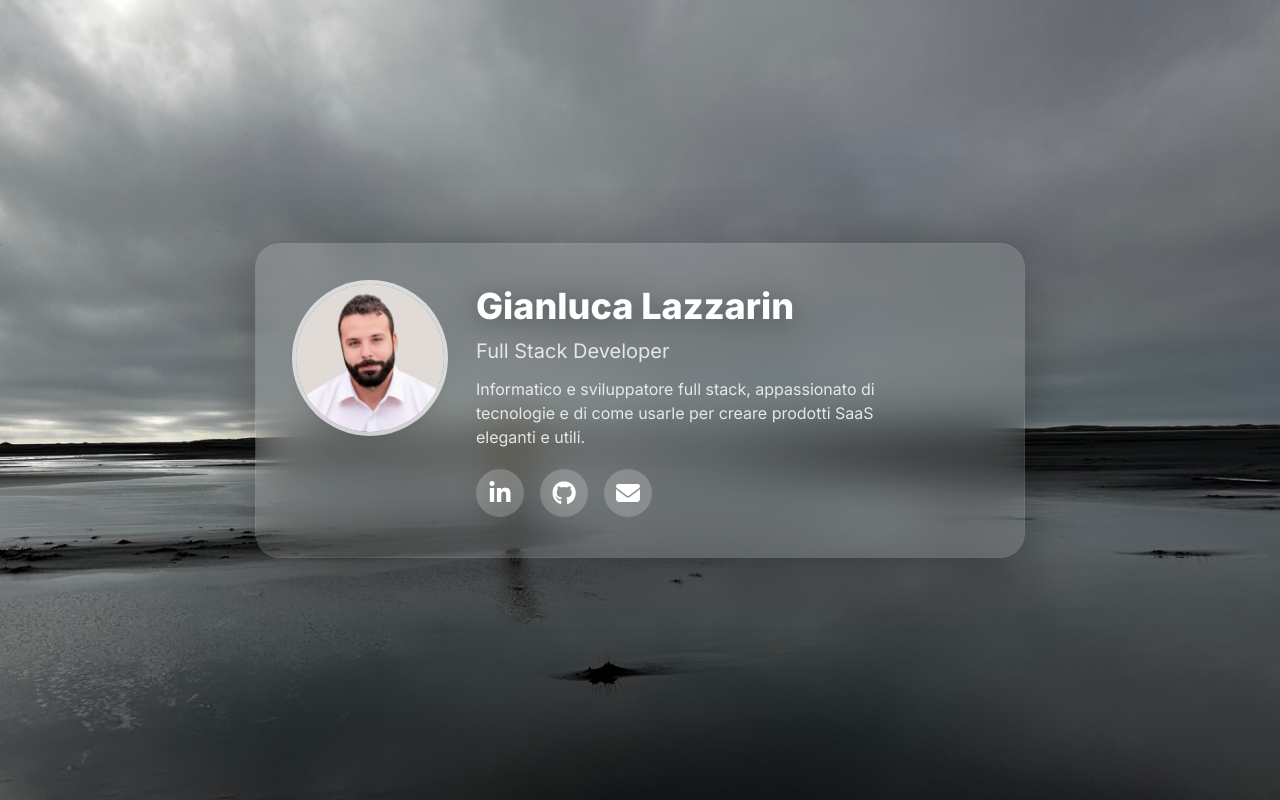
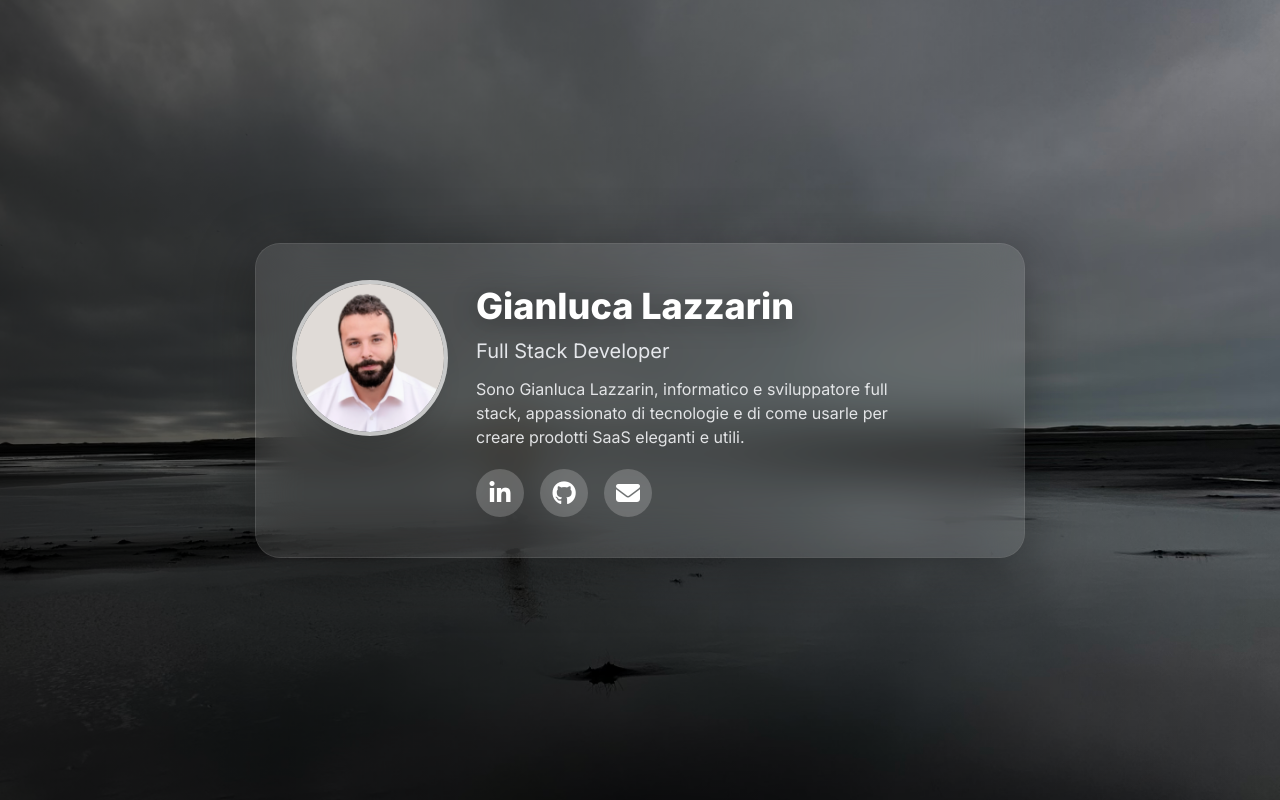
Before and after one commit to gianlucalazzarin/gianlucalazzar.in, a Next.js app: page / in a window 1280 px wide. Built offline with nearby package versions, Linux system fonts and the light colour scheme.

Commit message:
last version

```diff
--- a/app/page.tsx
+++ b/app/page.tsx
@@ -18,11 +18,17 @@ export default function Home() {
         className="object-cover object-[35%_50%]"
       />
 
+      {/* Overlay: gradiente che schiarisce il lato sinistro e sfuma verso destra */}
+      <div
+        aria-hidden="true"
+        className="pointer-events-none absolute inset-0 bg-gradient-to-r from-black/70 via-black/40 to-black/0"
+      />
+
       {/* Contenuto */}
       <main className="relative z-10 min-h-screen flex items-center justify-center px-6 py-10">
         <section
-          aria-label="Profilo di Gianluca Lazzarin"
-          className="w-full max-w-3xl rounded-3xl bg-white/10 backdrop-blur-xl ring-1 ring-white/20 shadow-[0_10px_60px_rgba(0,0,0,0.35)] animate__animated animate__fadeInUp"
+          aria-label="Gianluca Lazzarin"
+          className="w-full max-w-3xl rounded-3xl bg-white/10 backdrop-blur-xl ring-1 ring-white/20 shadow-[0_10px_60px_rgba(0,0,0,0.35)] animate__animated animate__fadeInUp [animation-duration:4s]"
         >
           {/* Layout foto + testo */}
           <div className="flex flex-col sm:flex-row items-center sm:items-start gap-6 sm:gap-8 p-8 sm:p-10">
@@ -50,7 +56,7 @@ export default function Home() {
               </h2>
 
               <p className="text-gray-100/90 mt-3 max-w-md">
-                Informatico e sviluppatore full stack, appassionato di tecnologie e di come usarle per creare prodotti SaaS eleganti e utili.
+                Sono Gianluca Lazzarin, informatico e sviluppatore full stack, appassionato di tecnologie e di come usarle per creare prodotti SaaS eleganti e utili.
               </p>
 
               {/* Icone social accessibili */}
```
